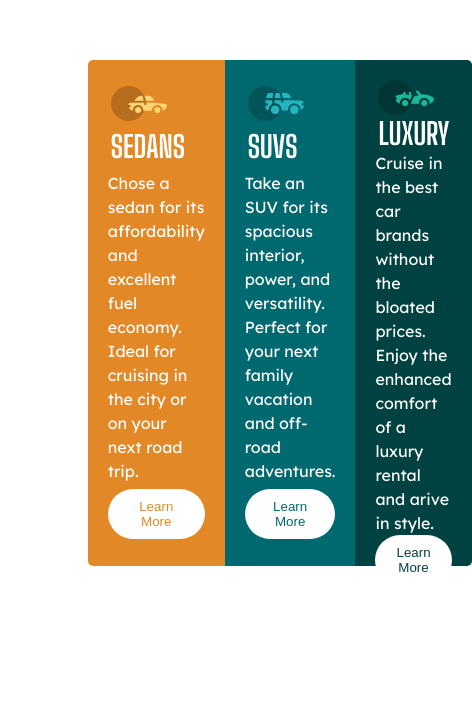
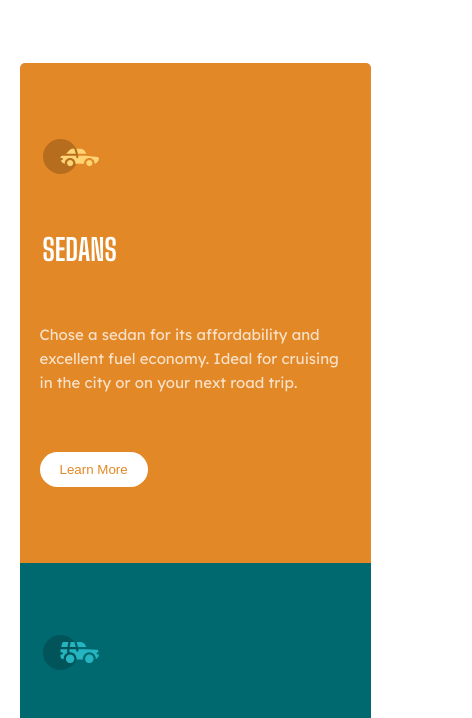
Before and after one commit to JavierR97/3column_preview_card, a plain HTML site: page index.html in a window 390 px wide. Shown: the part 109-827 px from the top of the page, 472 px wide, since content can reach past the window. Drawn offline with Linux system fonts and the light colour scheme.

Commit message:
added hovers states

```diff
--- a/styles.css
+++ b/styles.css
@@ -55,7 +55,9 @@ body {
   align-items: center;
   width: 55%;
   height: 60%;
+  max-height: 500px;
   min-height: 392px;
+  min-width: 600px
 }
 
 .heading {
@@ -79,6 +81,8 @@ body {
 }
 
 .section-content p{
+  color:hsla(0, 0%, 100%, 0.75);
+  font-size: 15px;
   line-height: 1.5rem;
 }
 
@@ -106,6 +110,7 @@ img {
   background-color: white;
   padding: 10px 20px;
   border-radius: 200px;
+  cursor: pointer;
 }
 
 .btn.btn-sedans {
@@ -120,9 +125,27 @@ img {
   color: hsl(179, 100%, 13%);
 }
 
-@media screen and (max-width:375px) {
+.btn:hover, .btn:focus {
+  background-color: inherit;
+  border: 1px solid white;
+  padding: 9px 20px;
+  color: white;
+}
+
+@media screen and (max-width:475px) {
   .main-container {
     flex-wrap: wrap;
     width: 90%;
+    max-height: auto;
+    min-height: auto;
+    min-width: auto;
+  }
+
+  .section-content.green{
+    border-radius:  0 0 5px 5px;
+  }
+
+  .section-content.orange {
+    border-radius: 5px 5px 0 0;
   }
 }
```
